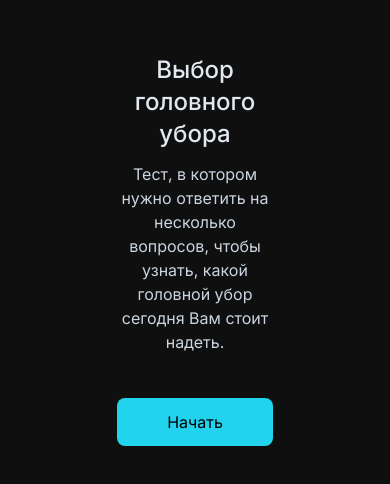
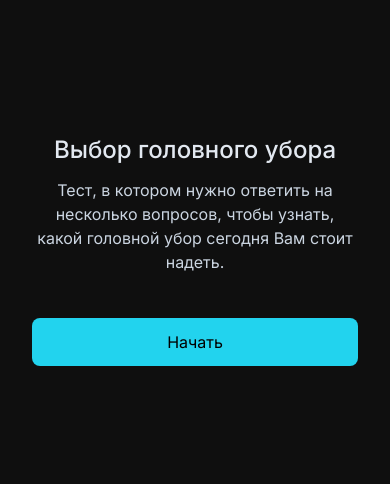
Before and after one commit to whoiscyberial/quiz, a Next.js app: page / in a window 390 px wide. Shown: the part 164-648 px from the top of the page. Built offline with nearby package versions, Linux system fonts and the light colour scheme.

Commit message:
adapted for mobile

```diff
--- a/app/page.tsx
+++ b/app/page.tsx
@@ -6,7 +6,7 @@ import { Quiz } from "./components/Quiz";
 
 export default function Home() {
   return (
-    <main className="flex text-center min-h-screen flex-col items-center justify-center m-auto w-[40%] 2xl:w-[25%]">
+    <main className="flex text-center min-h-screen flex-col items-center justify-center m-auto w-full p-8 lg:w-[40%] 2xl:w-[25%]">
       <Quiz></Quiz>
     </main>
   );
```
